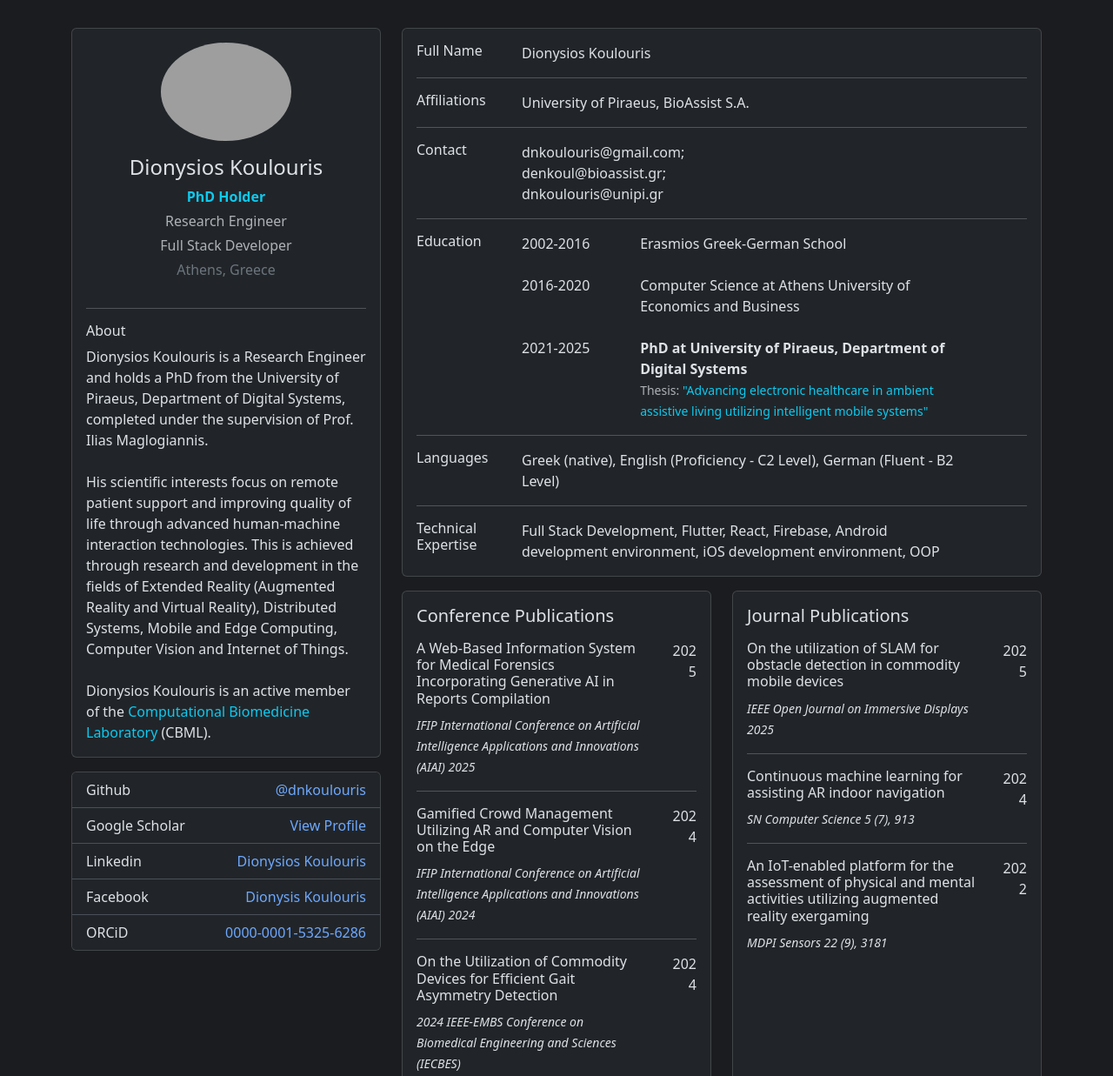
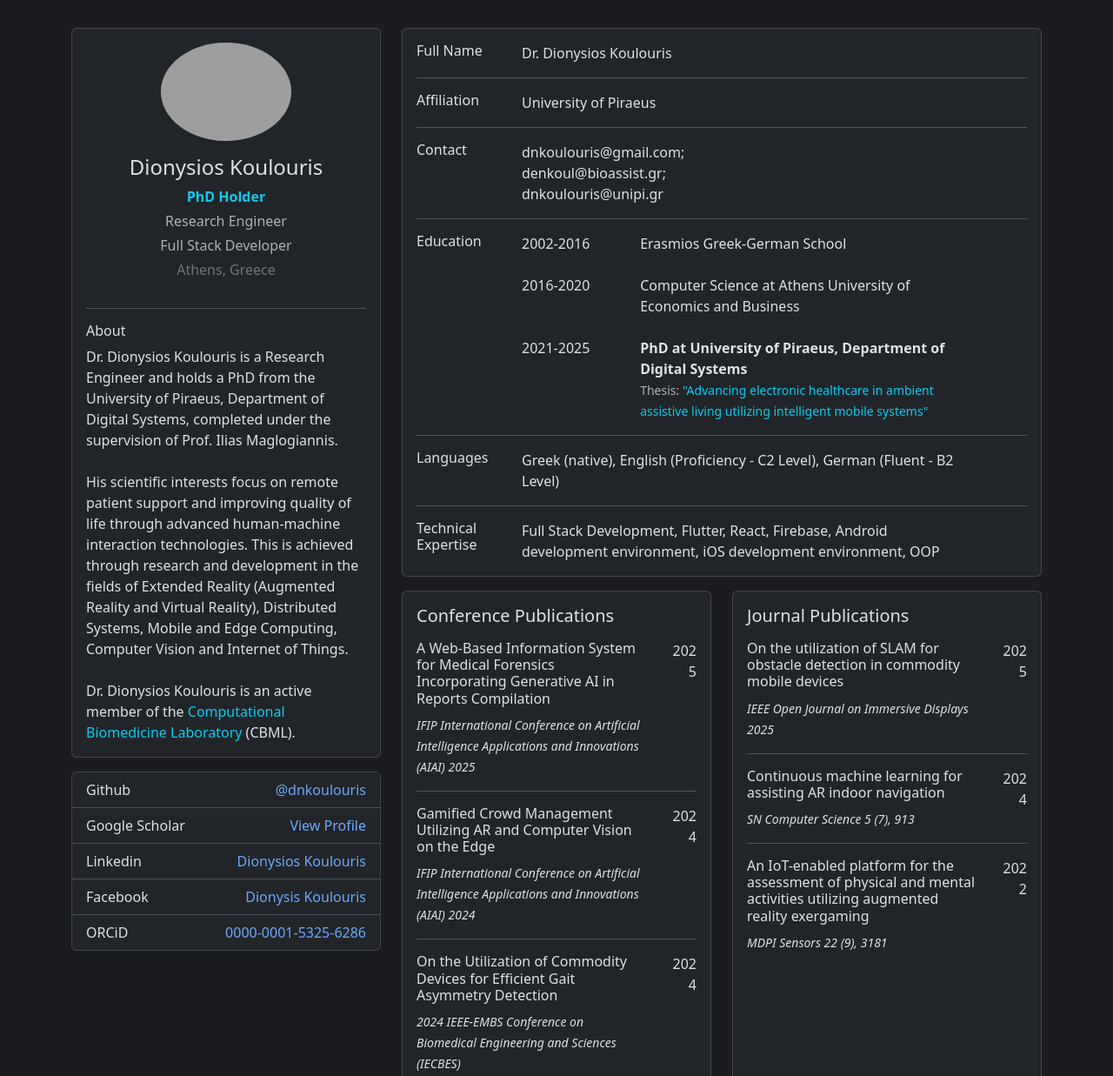
Before and after one commit to dnkoulouris/dnkoulouris.github.io, a plain HTML site: page index.html in a window 1280 px wide. Shown: the top 1237 px of the page at 87% size. Drawn offline with nearby package versions, Linux system fonts and the light colour scheme; grey boxes are pictures that could not be loaded.

Commit message:
Update name references to include 'Dr.'

```diff
--- a/index.html
+++ b/index.html
@@ -34,12 +34,12 @@
                         </div>
                         <div class="row">
                             <div class="">
-                                Dionysios Koulouris is a Research Engineer and holds a PhD from the University of Piraeus, Department of Digital Systems, completed under the supervision of Prof. Ilias Maglogiannis.
+                                Dr. Dionysios Koulouris is a Research Engineer and holds a PhD from the University of Piraeus, Department of Digital Systems, completed under the supervision of Prof. Ilias Maglogiannis.
                                 <br><br>
                                 His scientific interests focus on remote patient support and improving quality of life through advanced human-machine interaction technologies.
                                 This is achieved through research and development in the fields of Extended Reality (Augmented Reality and Virtual Reality), Distributed Systems, Mobile and Edge Computing, Computer Vision and Internet of Things.
                                 <br><br>
-                                Dionysios Koulouris is an active member of the <a href="https://cbml.ds.unipi.gr" target="_blank" class="text-decoration-none text-info">Computational Biomedicine Laboratory</a> (CBML).
+                                Dr. Dionysios Koulouris is an active member of the <a href="https://cbml.ds.unipi.gr" target="_blank" class="text-decoration-none text-info">Computational Biomedicine Laboratory</a> (CBML).
                             </div>
                         </div>
                     </div>
@@ -78,16 +78,16 @@
                                 <h6 class="mb-0">Full Name</h6>
                             </div>
                             <div class="col-sm-9 ">
-                                Dionysios Koulouris
+                                Dr. Dionysios Koulouris
                             </div>
                         </div>
                         <hr>
                         <div class="row">
                             <div class="col-sm-2">
-                                <h6 class="mb-0">Affiliations</h6>
+                                <h6 class="mb-0">Affiliation</h6>
                             </div>
                             <div class="col-sm-9 ">
-                                University of Piraeus, BioAssist S.A.
+                                University of Piraeus
                             </div>
                         </div>
                         <hr>
```
